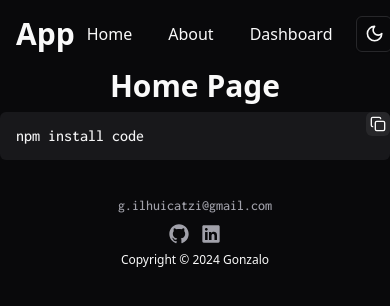
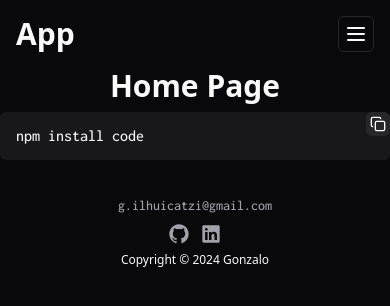
Before and after one commit to ilhuicatzi/template-react_vite-shacdn, a React (Vite) app: page / in a window 390 px wide. Shown: the top 306 px of the page. Built offline with nearby package versions, Linux system fonts and the light colour scheme.

Commit message:
Refactor navbar to add collapsible menu

```diff
--- /dev/null
+++ b/src/components/navbar/MenuColapse.tsx
@@ -0,0 +1,44 @@
+import { Button } from "@/components/ui/button"
+import { Menu } from "lucide-react"
+import { Link } from "react-router-dom"
+import { ModeToggle } from "./ModeToggle"
+import {
+  Sheet,
+  SheetClose,
+  SheetContent,
+  SheetHeader,
+  SheetTitle,
+  SheetTrigger,
+} from "@/components/ui/sheet"
+import { Separator } from "../ui/separator"
+
+export function MenuColapse() {
+  return (
+    <Sheet>
+      <SheetTrigger asChild className="flex items-center justify-center sm:hidden">
+        <Button variant="outline" size="icon">
+            <Menu className="w-6 h-6" />
+        </Button>
+      </SheetTrigger>
+      <SheetContent>
+        <SheetHeader>
+          <SheetTitle>Menú</SheetTitle>
+          <Separator />
+        </SheetHeader>
+
+        <nav className="flex flex-col gap-2">
+        <SheetClose asChild>
+          <Link to="/" className="p-2 hover:bg-muted rounded-md">Home</Link>
+        </SheetClose>
+
+        <SheetClose asChild>
+          <Link to="/about" className="p-2 hover:bg-muted rounded-md">About</Link>
+        </SheetClose>
+
+        <ModeToggle />
+        </nav>
+
+      </SheetContent>
+    </Sheet>
+  )
+}
--- a/src/components/navbar/Navbar.tsx
+++ b/src/components/navbar/Navbar.tsx
@@ -1,16 +1,17 @@
 import { Link } from "react-router-dom"
 import { ModeToggle } from "./ModeToggle"
+import { MenuColapse } from "./MenuColapse"
 
 function Navbar() {
   return (
     <nav className="flex items-center justify-between p-4">
         <Link to="/" className="text-3xl font-bold">App</Link>
-        <div className="flex items-center gap-3">
+        <div className="hidden sm:flex items-center gap-3">
             <Link to="/" className="px-3 py-1.5 hover:bg-muted rounded-md">Home</Link>
             <Link to="/about" className="px-3 py-1.5 hover:bg-muted rounded-md">About</Link>
-            <Link to="/dashboard" className="px-3 py-1.5 hover:bg-muted rounded-md">Dashboard</Link>
             <ModeToggle />
         </div>
+        <MenuColapse />
     </nav>
   )
 }
```
